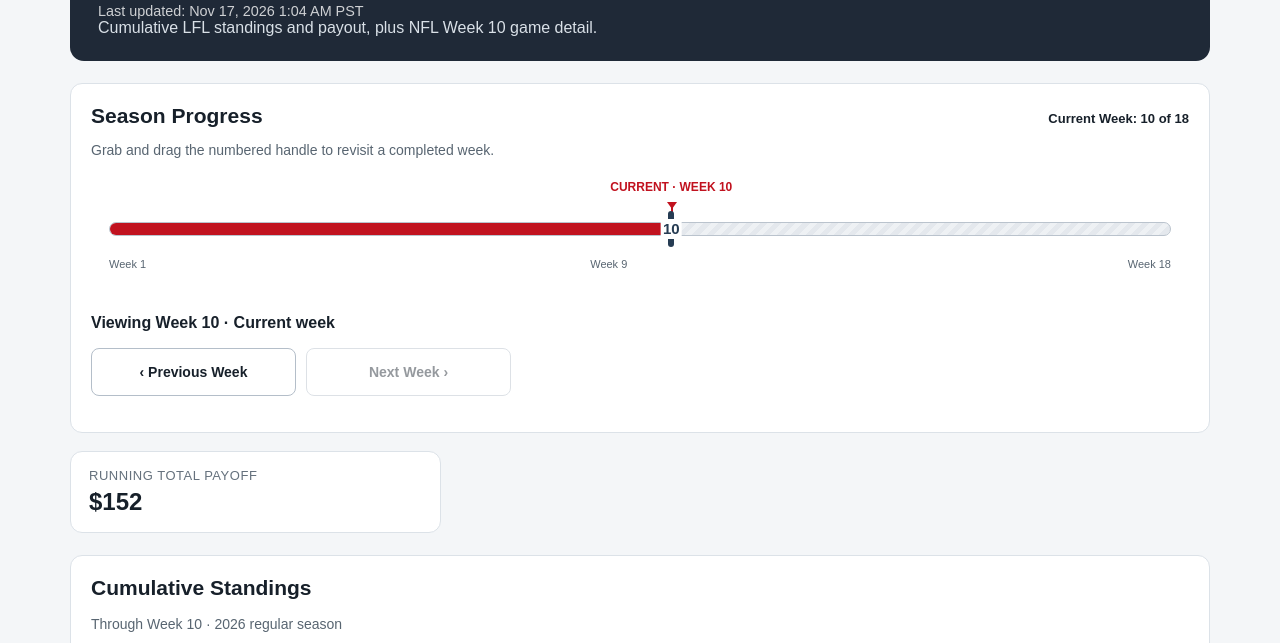
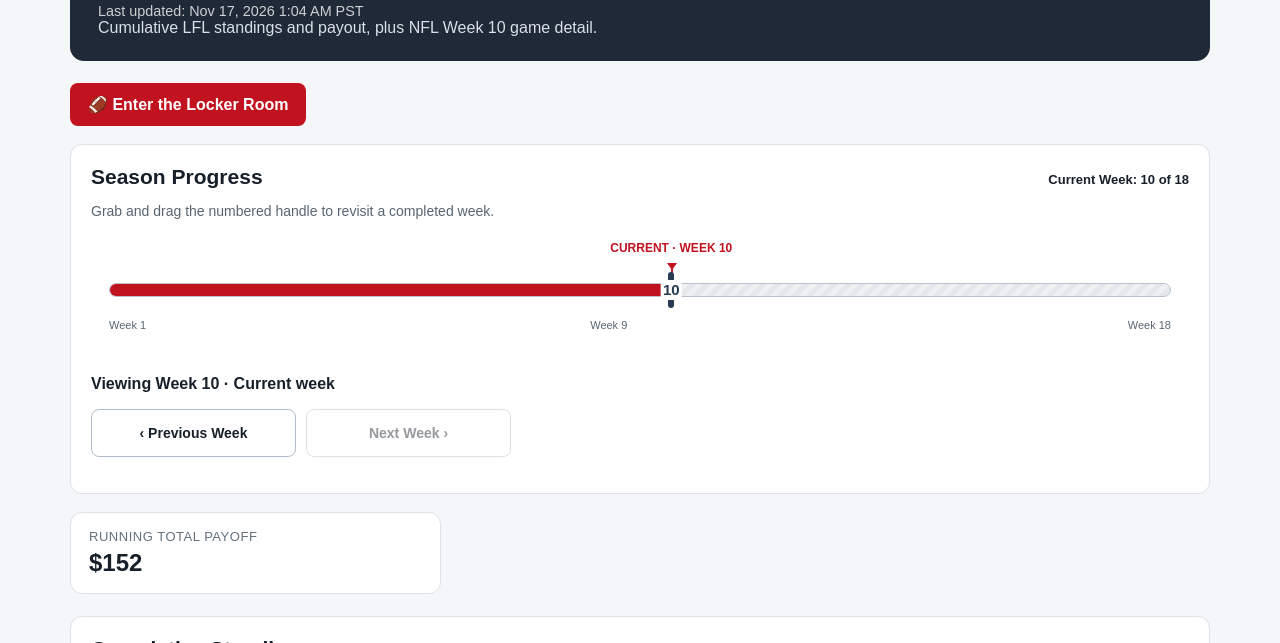
Before and after one commit to whadayalookinat/lfl-site, a plain HTML site: page index.html in a window 1280 px wide. Shown: the part 88-731 px from the top of the page. Drawn offline with Linux system fonts and the light colour scheme.

Commit message:
Add permanent Locker Room link to standings homepage

```diff
--- a/index.html
+++ b/index.html
@@ -152,6 +152,10 @@ th abbr { text-decoration: none; }
         <div class="last-updated">Last updated: Nov 17, 2026 1:04 AM PST</div>
         <p>Cumulative LFL standings and payout, plus NFL Week 10 game detail.</p>
     </header>
+<nav aria-label="League websites" style="margin:0 0 18px">
+  <a href="https://whadayalookinat.github.io/lfl-locker-room/" style="display:inline-block;padding:12px 18px;border-radius:8px;background:#c1121f;color:#fff;font-weight:700;text-decoration:none">🏈 Enter the Locker Room</a>
+</nav>
+
 <section id="season-progress" aria-labelledby="progress-title" hidden>
   <div class="progress-top"><h2 id="progress-title">Season Progress</h2><span id="current-badge"></span></div>
   <p id="gauge-help">Grab and drag the numbered handle to revisit a completed week.</p>
```
